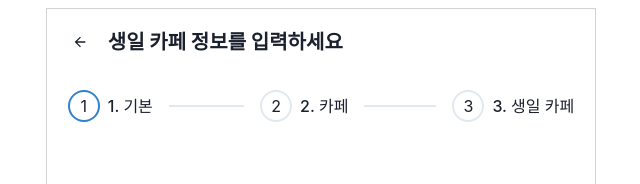
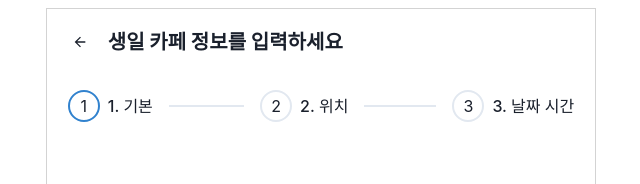
Before and after one commit to YeSeul-0w0/imh-fe, a React (Create React App) app: page /imh-fe/register_cafe_info in a window 1280 px wide. Shown: the top 184 px of the page, without its empty margins (319-959 px from the left). Built offline with nearby package versions, Linux system fonts and the light colour scheme.

Commit message:
fix: typo

```diff
--- a/src/component/main/form/CafeForm.js
+++ b/src/component/main/form/CafeForm.js
@@ -16,9 +16,9 @@ import Basic from "../data/Basic";
 
 function CafeForm() {
   const steps = [
-    { title: "1. 기본", description: "Contact Info" },
-    { title: "2. 카페", description: "Date & Time" },
-    { title: "3. 생일 카페", description: "Select Rooms" },
+    { title: "1. 기본", description: "Basic Info" },
+    { title: "2. 위치", description: "Location" },
+    { title: "3. 날짜 시간", description: "Data & Time" },
   ];
   const [activeStep, setActiveStep] = useState(0);
 
```
